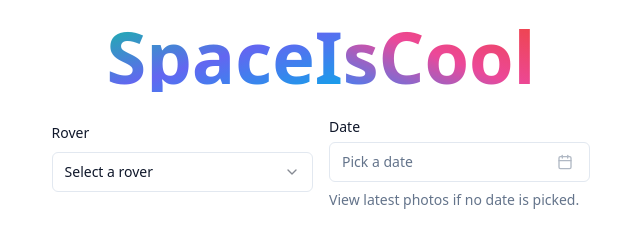
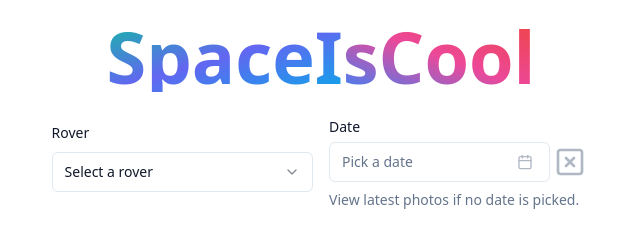
Before and after one commit to james-langridge/space-is-cool, a Next.js app: page /search in a window 1280 px wide. Shown: the top 232 px of the page, without its empty margins (319-959 px from the left). Built offline with nearby package versions, Linux system fonts and the light colour scheme.

Commit message:
Add button to clear date picker

```diff
--- a/components/pages/search/SearchForm.tsx
+++ b/components/pages/search/SearchForm.tsx
@@ -2,7 +2,7 @@
 
 import {zodResolver} from '@hookform/resolvers/zod'
 import {format, parse} from 'date-fns'
-import {CalendarIcon} from 'lucide-react'
+import {CalendarIcon, XSquareIcon} from 'lucide-react'
 import {usePathname, useRouter} from 'next/navigation'
 import React, {useState} from 'react'
 import {useForm} from 'react-hook-form'
@@ -130,7 +130,8 @@ export default function SearchForm() {
                 <FormItem className="flex flex-col">
                   <FormLabel>Date</FormLabel>
                   <Popover open={popoverOpen} onOpenChange={setPopoverOpen}>
-                    <PopoverTrigger asChild>
+                    <div className="flex flex-row items-center">
+                      <PopoverTrigger asChild className="flex-1">
                         <FormControl>
                           <Button
                             variant={'outline'}
@@ -148,6 +149,16 @@ export default function SearchForm() {
                           </Button>
                         </FormControl>
                       </PopoverTrigger>
+                      <Button
+                        onClick={() => form.setValue('earth_date', undefined)}
+                        type="button"
+                        variant={'ghost'}
+                        size={'icon'}
+                        className={cn(!field.value && 'text-muted-foreground')}
+                      >
+                        <XSquareIcon className="h-8 w-8 opacity-50" />
+                      </Button>
+                    </div>
                     <PopoverContent className="w-auto p-0" align="start">
                       <Calendar
                         captionLayout="dropdown-buttons"
```
Lines whose indentation alone changed are shown as unchanged.
